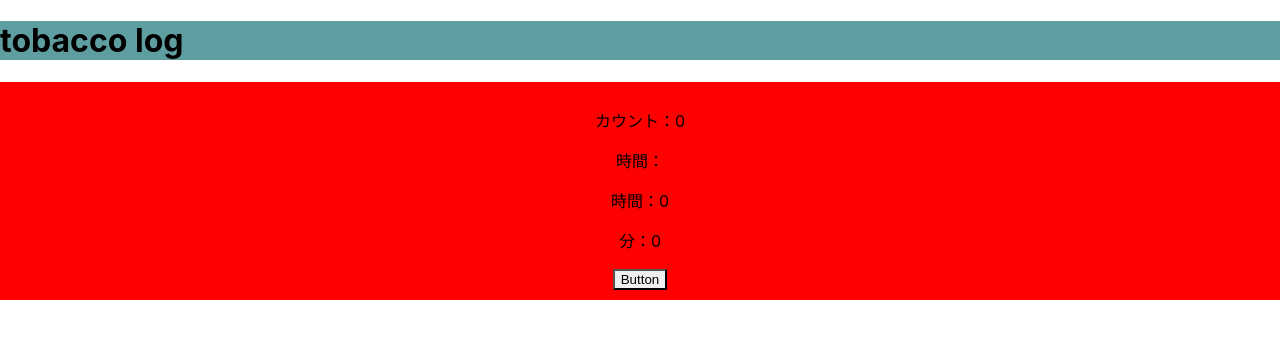
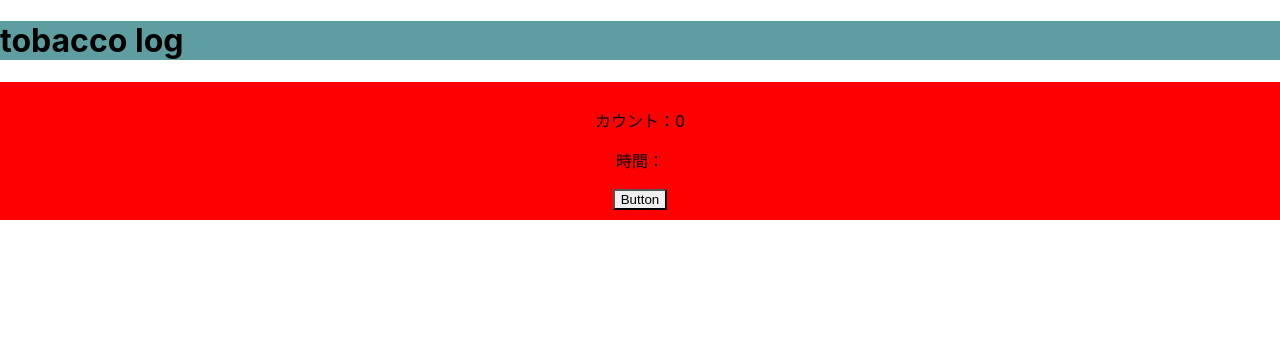
Before and after one commit to seetsuko/its-nonda-, a React (Create React App) app: page / in a window 1280 px wide. Shown: the top 338 px of the page. Built offline with nearby package versions, Linux system fonts and the light colour scheme.

Commit message:
revert: 経過時間機能を削除
アプリの構成としてまだ必要でないので、一旦もとに戻した。

```diff
--- a/src/Counter.tsx
+++ b/src/Counter.tsx
@@ -4,29 +4,10 @@ import {  differenceInMinutes,differenceInHours, differenceInSeconds } from "dat
 import { format } from "date-fns-tz";
 
 export const Counter = () => {
-  const defaultDate = new Date().toString()
-  const [timeStamp, setTimeStamp] = useState(defaultDate);
   const [count, setCount] = useState(0)
 
-console.log(timeStamp)
-  const onIncrement = () => {
-    const date = format(new Date(), 'yyyy-MM-dd HH:mm:ss xxx', { timeZone: 'Asia/Tokyo' })
+  const onIncrement = () =>{
     setCount(count + 1)
-    setTimeStamp(date)
-  }
-
-  const timeLimit = () =>{
-      const diffInMinutes = differenceInMinutes(new Date(),Date.parse(timeStamp));
-      const diffInHours = differenceInHours(new Date(),Date.parse(timeStamp));
-      const diffInSeconds = differenceInSeconds(new Date(),Date.parse(timeStamp));
-      const sec = diffInSeconds%60
-      const min = diffInMinutes%60
-      const hour = diffInHours%24
-      console.log(sec)
-    return(
-      <div><Text>時間：{hour}</Text>
-      <Text>分：{min}</Text></div>
-    )
   }
 
   return(
@@ -38,9 +19,6 @@ console.log(timeStamp)
         >
       <Text>カウント：{count}</Text>
       <Text>時間：{}</Text>
-      {timeLimit()}
-      {/* <Text>時間：{hour}</Text>
-      <Text>分：{min}</Text> */}
       <Button
           colorScheme='blue'
           onClick={onIncrement}
```
